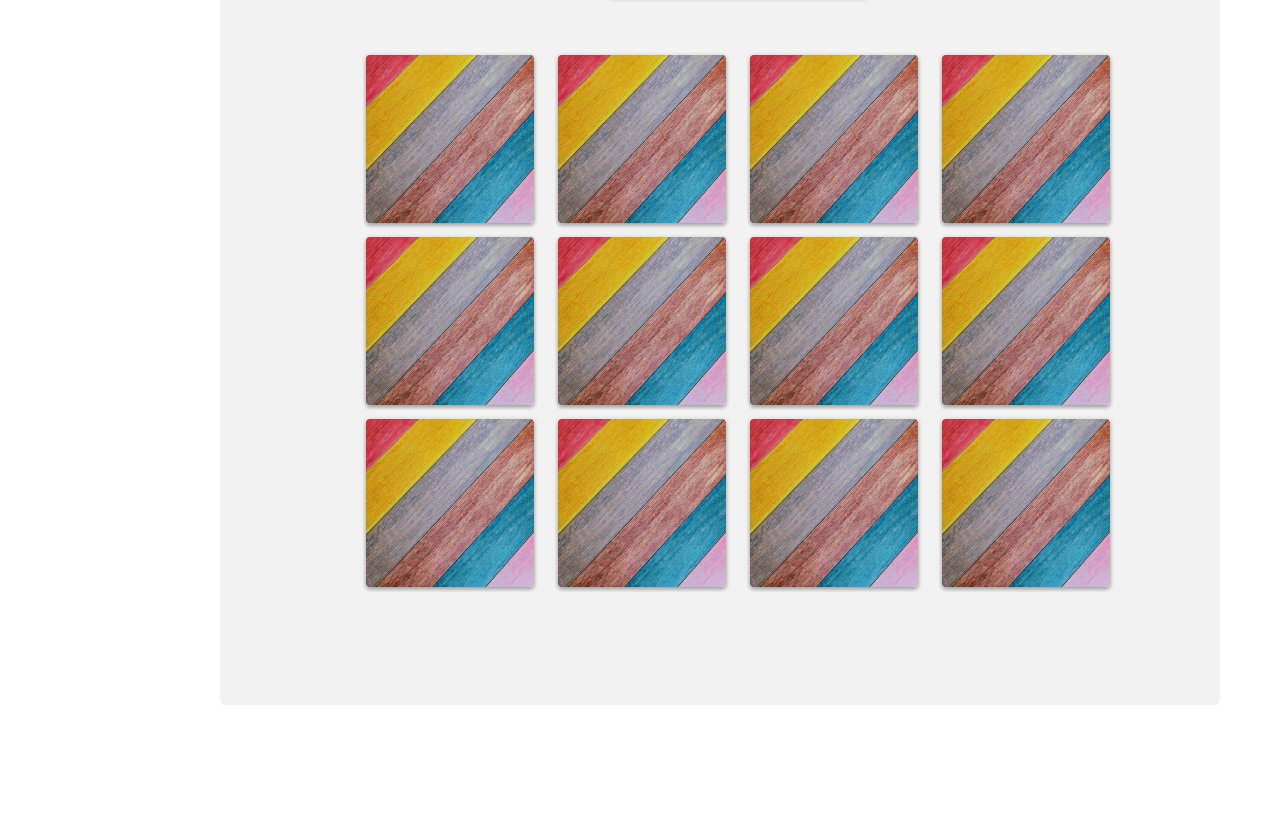
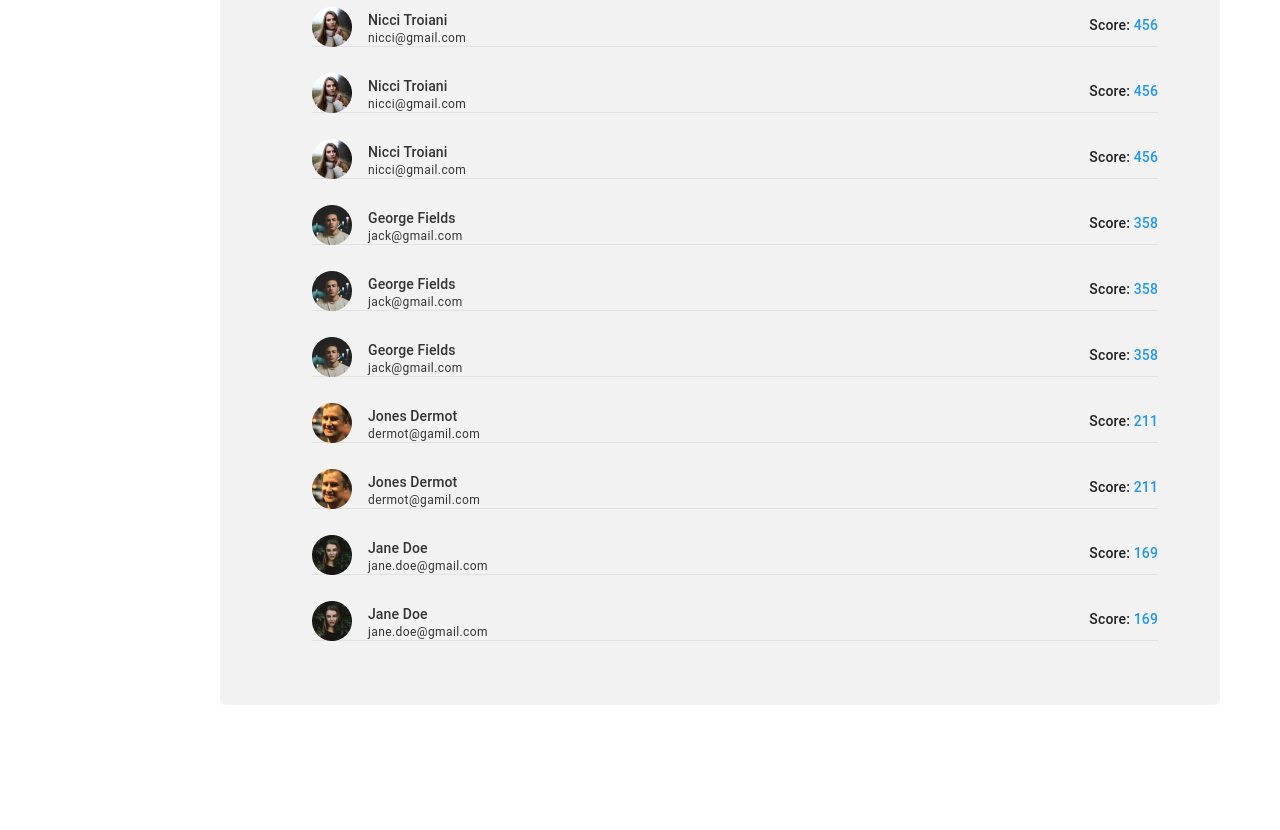
Before and after one commit to SadTigger/match-match-game, a website built with webpack: page match-match-game/src/index.html in a window 1280 px wide. Shown: the part 194-1024 px from the top of the page. Built offline with nearby package versions, Linux system fonts and the light colour scheme; files whose address does not match are found by name.

Commit message:
feat: add components for best scores page

```diff
--- a/match-match-game/src/app.ts
+++ b/match-match-game/src/app.ts
@@ -1,5 +1,7 @@
+import { throws } from 'assert/strict';
 import { About } from './components/about/about';
 import { Game } from './components/game/game';
+import { Scores } from './components/scores/scores';
 import { ImageCategoryModel } from './models/image-category-model';
 
 export class App {
@@ -7,11 +9,15 @@ export class App {
 
   private readonly game: Game;
 
+  private readonly scores: Scores;
+
   constructor(private readonly rootElement: HTMLElement) {
     this.about = new About();
     this.game = new Game();
-    this.rootElement.appendChild(this.game.element);
+    this.scores = new Scores();
+    // this.rootElement.appendChild(this.game.element);
     // this.rootElement.appendChild(this.about.element);
+    this.rootElement.appendChild(this.scores.element);
   }
 
   async start(): Promise<void> {
--- a/match-match-game/src/components/navbar-card/navbar-card.ts
+++ b/match-match-game/src/components/navbar-card/navbar-card.ts
@@ -18,7 +18,7 @@ export class NavBarCard extends BaseComponent {
     <span>${this.title}</span>`;
   }
 
-  setActive() {
+  setActive(): void {
     this.element.classList.add('active');
   }
 }
--- /dev/null
+++ b/match-match-game/src/components/player/player.css
@@ -0,0 +1,66 @@
+.score-item {
+  margin-top: 24px;
+  width: 846px;
+  height: 46px;
+  display: flex;
+  justify-content: flex-start;
+  border-bottom: 1px solid rgba(33, 33, 33, 0.08);
+}
+
+.player {
+  width: 846px;
+  height: 40px;
+  align-items: center;
+  display: flex;
+  justify-content: space-between;
+}
+
+.profile__icon {
+  width: 40px;
+  height: 40px;
+  border-radius: 50%;
+}
+
+.player-profile {
+  height: 37px;
+  display: flex;
+}
+
+.profile__info {
+  padding: 3px 0px 6px 16px;
+  display: flex;
+  flex-direction: column;
+  justify-content: space-between;
+}
+
+.profile__name {
+  font-weight: 500;
+  font-size: 14px;
+  line-height: 21px;
+  letter-spacing: 0.1px;
+  color: #333333;
+}
+
+.profile__email {
+  font-weight: 400;
+  font-size: 12px;
+  line-height: 15px;
+  letter-spacing: 0.4px;
+  color: #333333;
+}
+
+.player-score {
+  font-weight: 500;
+  font-size: 14px;
+  line-height: 24px;
+  letter-spacing: 0.15px;
+  color: rgba(0, 0, 0, 0.87);
+}
+
+.player-score__value {
+  font-weight: 500;
+  font-size: 14px;
+  line-height: 24px;
+  letter-spacing: 0.15px;
+  color: #2196F3;
+}
--- /dev/null
+++ b/match-match-game/src/components/player/player.ts
@@ -0,0 +1,30 @@
+import { BaseComponent } from '../base-component';
+import './player.css';
+
+export class Player extends BaseComponent {
+  constructor(
+    private name: string,
+    private email: string,
+    public score: number,
+    private image: string,
+  ) {
+    super('div', ['score-item']);
+    this.element.innerHTML = `
+    <div class="player">
+      <div class="player-profile">
+        <div class="profile__icon">
+          <img src="../../assets/images/scores/${image}.png" alt="player avatar">
+        </div>
+        <div class="profile__info">
+        <div class="profile__name">${name}</div>
+        <div class="profile__email">${email}</div>
+      </div>
+      </div>
+      <div class="player-score">
+      Score:
+      <span class="player-score__value">${score}</span>
+    </div>
+   </div>
+    `;
+  }
+}
--- /dev/null
+++ b/match-match-game/src/components/score-list-items/score-list-items.css
@@ -0,0 +1,7 @@
+.score-list__items {
+  width: 846px;
+  height: 660px;
+  overflow: hidden;
+  display: flex;
+  flex-direction: column;
+}
--- /dev/null
+++ b/match-match-game/src/components/score-list-items/score-list-items.ts
@@ -0,0 +1,14 @@
+import { BaseComponent } from '../base-component';
+import { Player } from '../player/player';
+import './score-list-items.css';
+
+export class ScoreListItems extends BaseComponent {
+  constructor() {
+    super('div', ['score-list__items']);
+  }
+
+  addItems(scores: Player[]): void {
+    scores.sort((a, b) => b.score - a.score);
+    scores.forEach(score => this.element.appendChild(score.element));
+  }
+}
--- /dev/null
+++ b/match-match-game/src/components/score-list-title/score-list-title.css
@@ -0,0 +1,7 @@
+.score-list__title {
+  font-weight: 500;
+  font-size: 20px;
+  line-height: 30px;
+  letter-spacing: 0.15px;
+  color: #333333;
+}
--- /dev/null
+++ b/match-match-game/src/components/score-list-title/score-list-title.ts
@@ -0,0 +1,9 @@
+import { BaseComponent } from '../base-component';
+import './score-list-title.css';
+
+export class ScoreListTitle extends BaseComponent {
+  constructor() {
+    super('div', ['score-list__title']);
+    this.element.innerHTML = 'Best players';
+  }
+}
--- /dev/null
+++ b/match-match-game/src/components/score-list/score-list.css
@@ -0,0 +1,3 @@
+.score-list {
+  padding: 48px 0px 0px 56px;
+}
--- /dev/null
+++ b/match-match-game/src/components/score-list/score-list.ts
@@ -0,0 +1,12 @@
+import { BaseComponent } from '../base-component';
+import './score-list.css';
+
+export class ScoreList extends BaseComponent {
+  constructor() {
+    super('div', ['score-list']);
+  }
+
+  addContent(content: HTMLElement[]): void {
+    content.forEach(cont => this.element.appendChild(cont));
+  }
+}
--- /dev/null
+++ b/match-match-game/src/components/scores/scores.ts
@@ -0,0 +1,157 @@
+import { BaseComponent } from '../base-component';
+import { Header } from '../header/header';
+import { Logo } from '../logo/logo';
+import { PageContent } from '../page-content/page-content';
+import { PageWrapper } from '../page-wrapper/page-wrapper';
+import { Page } from '../page/page';
+import { Player } from '../player/player';
+// import { ScoreItem } from '../score-item/score-item';
+import { ScoreListItems } from '../score-list-items/score-list-items';
+import { ScoreListTitle } from '../score-list-title/score-list-title';
+import { ScoreList } from '../score-list/score-list';
+
+export class Scores extends BaseComponent {
+  private readonly header: Header;
+
+  private readonly logo: Logo;
+
+  private readonly page: Page;
+
+  private readonly pageWrapper: PageWrapper;
+
+  private readonly pageContent: PageContent;
+
+  private readonly scoreList: ScoreList;
+
+  private readonly scoreListTitle: ScoreListTitle;
+
+  private readonly scoreListItems: ScoreListItems;
+
+  // private readonly scoreItem: ScoreItem;
+
+  private readonly firstPlayer: Player;
+
+  private readonly secondPlayer: Player;
+
+  private readonly thirdPlayer: Player;
+
+  private readonly fourthPlayer: Player;
+
+  private readonly firstPlayer1: Player;
+
+  private readonly secondPlayer1: Player;
+
+  private readonly thirdPlayer1: Player;
+
+  private readonly fourthPlayer1: Player;
+
+  private readonly firstPlayer2: Player;
+
+  private readonly secondPlayer2: Player;
+
+  private readonly thirdPlayer2: Player;
+
+  private readonly fourthPlayer2: Player;
+
+  constructor() {
+    super();
+    this.header = new Header();
+    this.logo = new Logo();
+    this.page = new Page();
+    this.pageWrapper = new PageWrapper();
+    this.pageContent = new PageContent();
+    this.scoreList = new ScoreList();
+    this.scoreListTitle = new ScoreListTitle();
+    this.scoreListItems = new ScoreListItems();
+    // this.scoreItem = new ScoreItem();
+    this.firstPlayer = new Player(
+      'Nicci Troiani',
+      'nicci@gmail.com',
+      456,
+      '01',
+    );
+    this.secondPlayer = new Player(
+      'George Fields',
+      'jack@gmail.com',
+      358,
+      '02',
+    );
+    this.thirdPlayer = new Player(
+      'Jones Dermot',
+      'dermot@gamil.com',
+      211,
+      '03',
+    );
+    this.fourthPlayer = new Player('Jane Doe', 'jane.doe@gmail.com', 169, '04');
+    this.firstPlayer1 = new Player(
+      'Nicci Troiani',
+      'nicci@gmail.com',
+      456,
+      '01',
+    );
+    this.secondPlayer1 = new Player(
+      'George Fields',
+      'jack@gmail.com',
+      358,
+      '02',
+    );
+    this.thirdPlayer1 = new Player(
+      'Jones Dermot',
+      'dermot@gamil.com',
+      211,
+      '03',
+    );
+    this.fourthPlayer1 = new Player(
+      'Jane Doe',
+      'jane.doe@gmail.com',
+      169,
+      '04',
+    );
+    this.firstPlayer2 = new Player(
+      'Nicci Troiani',
+      'nicci@gmail.com',
+      456,
+      '01',
+    );
+    this.secondPlayer2 = new Player(
+      'George Fields',
+      'jack@gmail.com',
+      358,
+      '02',
+    );
+    this.thirdPlayer2 = new Player(
+      'Jones Dermot',
+      'dermot@gamil.com',
+      211,
+      '03',
+    );
+    this.fourthPlayer2 = new Player(
+      'Jane Doe',
+      'jane.doe@gmail.com',
+      169,
+      '04',
+    );
+    this.element.appendChild(this.header.element);
+    this.header.addLogo(this.logo);
+    this.element.appendChild(this.page.element);
+    this.page.addToPage(this.pageWrapper);
+    this.pageWrapper.wrap(this.pageContent);
+    this.pageContent.addContent([this.scoreList.element]);
+    this.scoreList.addContent([
+      this.scoreListTitle.element,
+      this.scoreListItems.element,
+    ]);
+    this.scoreListItems.addItems([
+      this.firstPlayer,
+      this.secondPlayer,
+      this.thirdPlayer,
+      this.fourthPlayer,
+      this.firstPlayer1,
+      this.secondPlayer1,
+      this.thirdPlayer1,
+      this.fourthPlayer1,
+      this.firstPlayer2,
+      this.secondPlayer2,
+    ]);
+  }
+}
--- a/match-match-game/src/index.html
+++ b/match-match-game/src/index.html
@@ -4,97 +4,9 @@
   <meta charset="UTF-8">
   <meta http-equiv="X-UA-Compatible" content="IE=edge">
   <meta name="viewport" content="width=device-width, initial-scale=1.0">
-  <link rel="stylesheet" href="style.css">
   <title>Game</title>
 </head>
 <body>
   <div id="app"></div>
-  <!-- <header>
-    <div class="logo">
-      <div class="upper-logo">match</div>
-      <div class="lower-logo">match</div>
-    </div>
-    <nav>
-      <ul>
-        <li>
-          <div class="empty-card"></div>
-        </li>
-        <li>
-          <a href="../about/index.html">
-            <div class="navbar__card">
-              <img src="../../assets/icons/about.svg" alt="about">
-              <span>About Game</span>
-            </div>
-          </a>
-        </li>
-        <li>
-          <a href="../scores/index.html">
-            <div class="navbar__card">
-              <img src="../../assets/icons/scores.svg" alt="scores">
-              <span>Best Score</span>
-            </div>
-          </a>
-        </li>
-        <li>
-          <a href="../settings/index.html">
-            <div class="navbar__card">
-              <img src="../../assets/icons/settings.svg" alt="settings">
-              <span>Game Settings</span>
-            </div>
-          </a>
-        </li>
-        <li>
-          <div class="empty-card"></div>
-        </li>
-        <li>
-          <div class="empty-card"></div>
-        </li>
-      </ul>
-    </nav>
-    <div class="header_btn">
-      <a href="#">register new player</a>
-    </div>
-  </header> -->
-  <!-- <section class="game">
-    <div class="wrapper">
-      <div class="content">
-        <div class="game-timer__container">
-          <div class="timer">
-            <div class="clock-face">
-              <span class="minutes">00</span>:<span class="seconds">01</span>
-            </div>
-          </div>
-        </div>
-        <div class="game-field__container">
-          <div class="game-field"> -->
-            <!-- <div class="card-container">
-              <div class="card flipped">
-                <div class="card-back"></div>
-                <div class="card-front">
-                  <div class="mask match">
-                    <div class="icon-container">
-                      <div class="mask-icon"></div>
-                    </div>
-                  </div>
-                </div>
-              </div>
-            </div>
-            <div class="card-container">
-              <div class="card flipped">
-                <div class="card-back"></div>
-                <div class="card-front">
-                  <div class="mask discrepancy">
-                    <div class="icon-container">
-                      <div class="mask-icon"></div>
-                    </div>
-                  </div>
-                </div>
-              </div>
-            </div>
-         </div>
-        </div>
-      </div>
-    </div>
-  </section> -->
 </body>
 </html>
```
Also changed, not shown: match-match-game/src/index.ts (+22 -20 lines), match-match-game/src/components/page/page.ts (line endings or trailing spaces).
